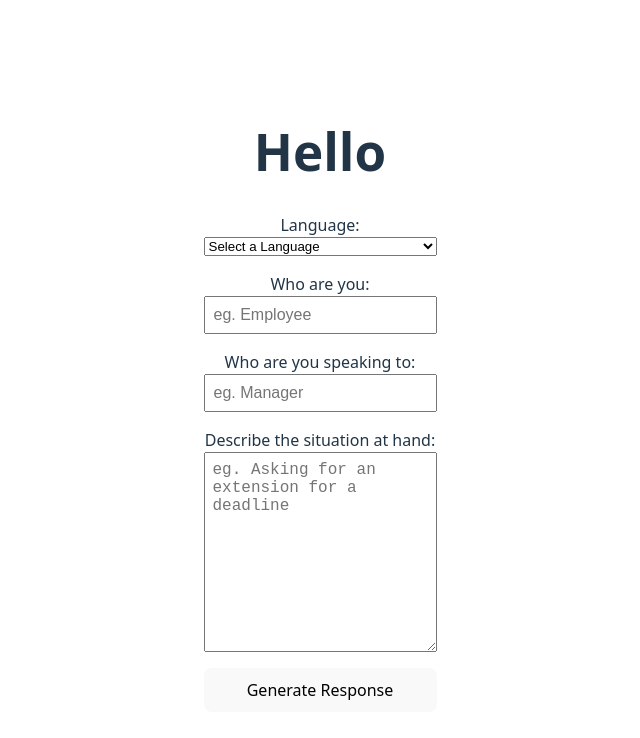
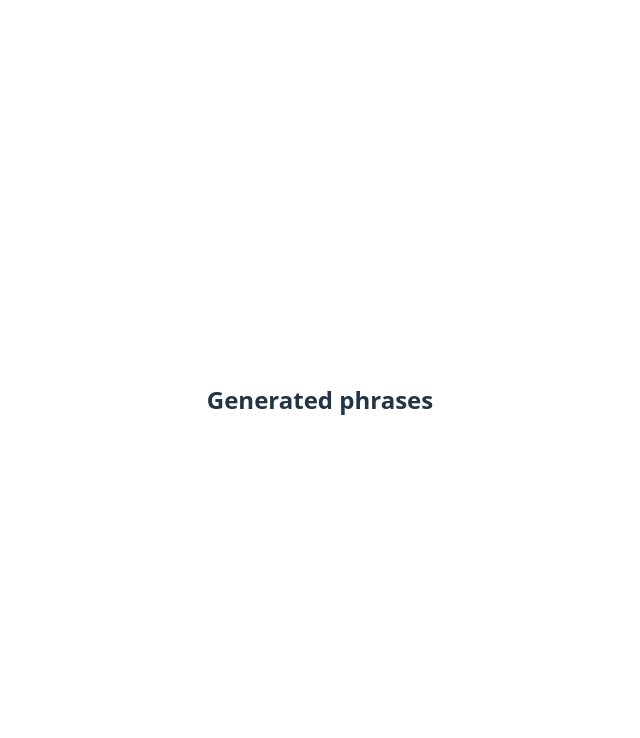
Before and after one commit to jamienahx/Pragma, a React (Vite) app in the folder pragma/: page /results in a window 1280 px wide. Shown: the top 738 px of the page, without its empty margins (320-960 px from the left). Built offline with nearby package versions, Linux system fonts and the light colour scheme.

Commit message:
set up routing in app and created results page

```diff
--- a/pragma/src/App.tsx
+++ b/pragma/src/App.tsx
@@ -1,13 +1,17 @@
 
+import { Routes, Route} from 'react-router-dom';
 import './App.css';
-import Form from './components/form.tsx';
+import Form from './components/form';
+import Results from './components/results';
 
 function App() {
   return(
-    <>
-    <h1>Hello</h1>
-    <Form />
-    </>
+    <Routes>
+
+    <Route path="/" element = {<Form />} />
+    <Route path="/results" element = {<Results/>} />
+
+    </Routes>
   )
 }
 
--- /dev/null
+++ b/pragma/src/components/results.tsx
@@ -0,0 +1,13 @@
+import { useLocation} from "react-router-dom";
+
+const Results = () => {
+const location = useLocation();
+const result = location.state?.result;
+
+return (
+
+<h2> Generated phrases </h2>
+);
+};
+
+export default Results;
```
